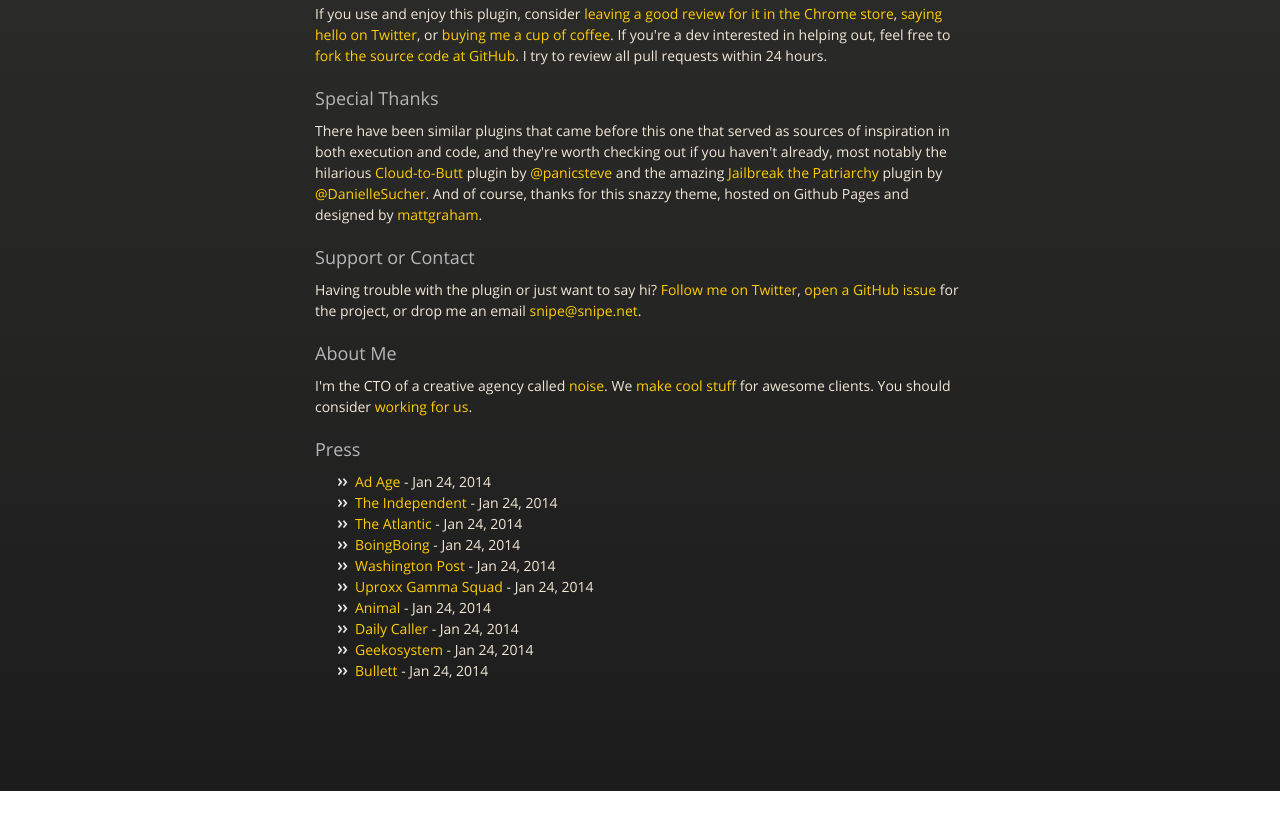
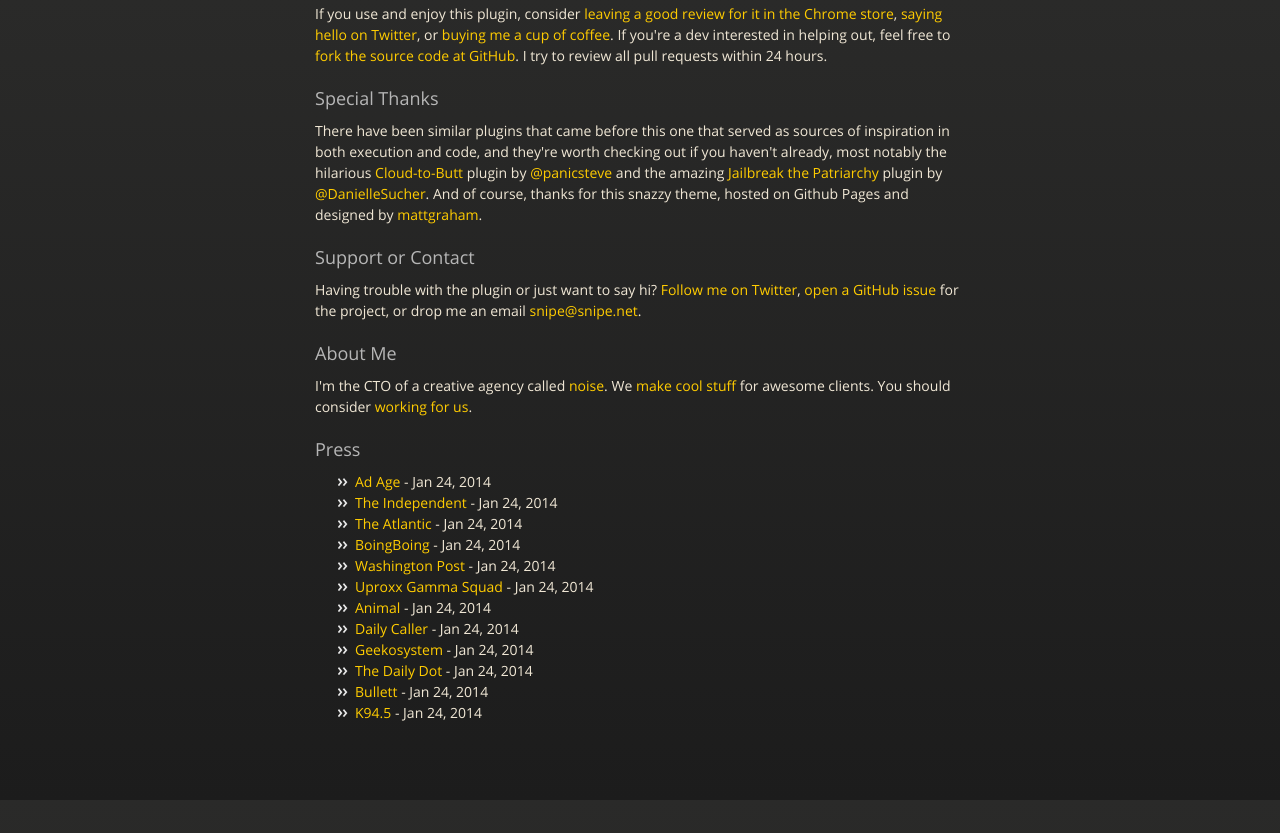
Before and after one commit to snipe/downworthy, a plain HTML site: page index.html in a window 1280 px wide. Shown: the part 4800-5633 px from the top of the page. Before the commit the page ends 5591 px from the top, so only its background shows below. Drawn offline with nearby package versions, Linux system fonts and the light colour scheme.

Commit message:
MOAR NEWS

```diff
--- a/index.html
+++ b/index.html
@@ -194,7 +194,9 @@
 <li><a href="http://animalnewyork.com/2014/downworthy-force-smarmy-viral-headlines-tell-truth/">Animal</a> - Jan 24, 2014 </li>
 <li><a href="http://dailycaller.com/2014/01/24/new-browser-downworthy-turns-headlines-into-what-they-really-mean-video/">Daily Caller</a> -  Jan 24, 2014</li>
 <li><a href="http://www.geekosystem.com/downworthy/">Geekosystem</a> - Jan 24, 2014</li>
+<li><a href="http://www.dailydot.com/lol/downworthy-plugin-upworthy-headlines/">The Daily Dot</a> - Jan 24, 2014</li>
 <li><a href="http://bullettmedia.com/article/downworthy-translates-annoying-click-bait-headlines-truth/">Bullett</a> - Jan 24, 2014</li>
+<li><a href="http://k945.com/anti-upworthy-app-downworthy/">K94.5</a> - Jan 24, 2014</li>
 </ul>
 
 
```
